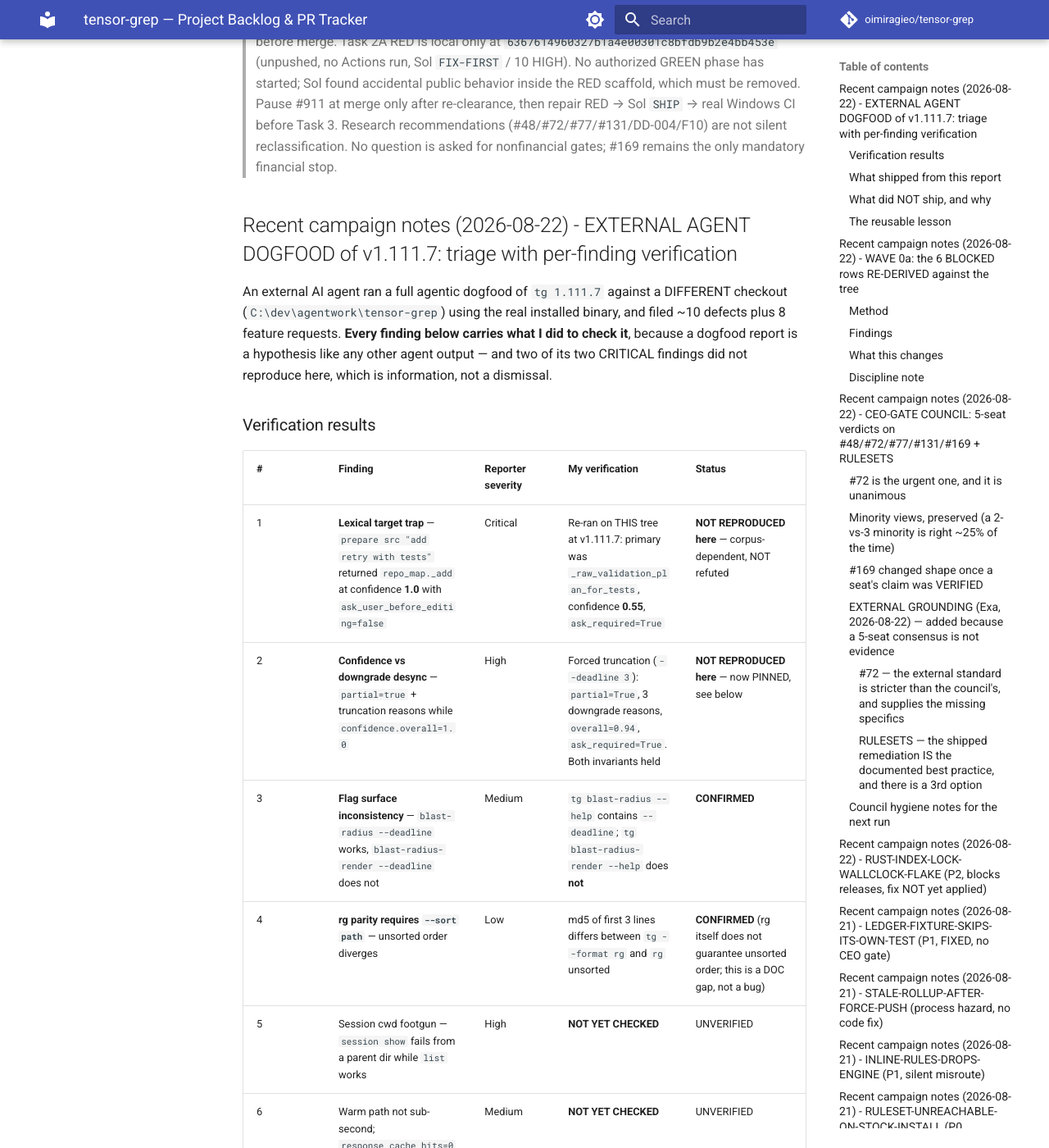
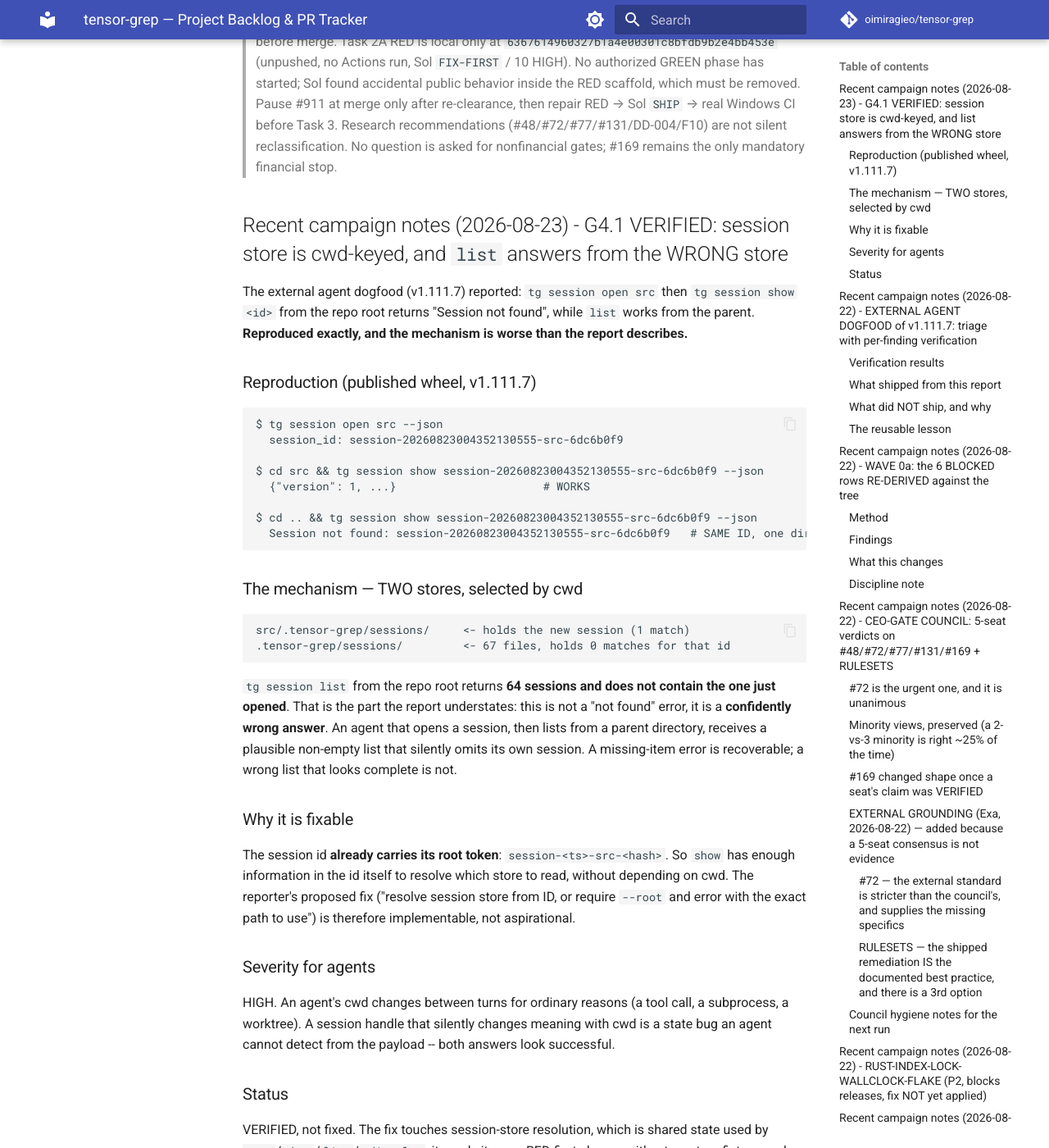
Before and after one commit to oimiragieo/tensor-grep, an MkDocs documentation site: the page built from docs/BACKLOG.md, in a window 1280 px wide and 1400 px high, scrolled down 1265 px. Shown: the whole window at 82% size. Built offline with MkDocs 1.6.1 and Material for MkDocs 9.7.7, drawn with Linux system fonts in a browser that asks for light colours; comment, search, counter and statistics services are not loaded; some of the changed text lies outside the part shown.

Commit message:
docs: G4.1 VERIFIED -- session store is cwd-keyed and `list` answers from the WRONG store
Third of the external dogfood's five UNVERIFIED findings, now verified against the
published v1.111.7 wheel. REPRODUCED exactly, and the mechanism is WORSE than reported.

REPRODUCTION (same session id, one directory apart):
  tg session open src            -> session-20260823004352130555-src-6dc6b0f9
  cd src && tg session show <id> -> {"version": 1, ...}          WORKS
  cd ..  && tg session show <id> -> Session not found: <id>      SAME ID

MECHANISM: there are TWO stores, selected by cwd.
  src/.tensor-grep/sessions/   holds the id (1 match)
  .tensor-grep/sessions/       67 files, 0 matches

So `tg session list` from the repo root returns 64 sessions and DOES NOT CONTAIN the one
just opened. That is the part the report understates: this is not a "not found" error,
it is a CONFIDENTLY WRONG ANSWER. A missing-item error is recoverable; a plausible
non-empty list that silently omits your own session is not -- and an agent cannot detect
it from the payload, because both answers look successful.

Severity HIGH for agents specifically: an agent's cwd changes between turns for ordinary
reasons (a tool call, a subprocess, a worktree). A session handle whose meaning silently
depends on cwd is state corruption the caller cannot see.

FIXABLE, and the reporter's proposed fix is implementable rather than aspirational: the
session id ALREADY embeds its root token (`session-<ts>-src-<hash>`), so `show` has
enough information to resolve the store without consulting cwd.

VERIFIED, NOT FIXED -- deliberately. The fix touches session-store resolution, shared by
open/show/list/edit-plan, and must not silently re-point existing sessions. It needs its
own RED-first change with a two-store fixture, not a patch smuggled into an unrelated
branch.

GATES.md G4.1 is checked with this evidence. The ledger still reports 16 unmet because
the checker only counts gates whose CHECK command passes, and G4.1 is manual -- the
checker being stricter than my checkbox is correct, and I am not going to weaken it to
make the count look better.

Co-Authored-By: Claude Opus 5 (1M context) <noreply@anthropic.com>

````diff
--- a/docs/BACKLOG.md
+++ b/docs/BACKLOG.md
@@ -46,6 +46,57 @@
 >
 
 
+
+## Recent campaign notes (2026-08-23) - G4.1 VERIFIED: session store is cwd-keyed, and `list` answers from the WRONG store
+
+The external agent dogfood (v1.111.7) reported: `tg session open src` then `tg session show <id>`
+from the repo root returns "Session not found", while `list` works from the parent. **Reproduced
+exactly, and the mechanism is worse than the report describes.**
+
+### Reproduction (published wheel, v1.111.7)
+
+```
+$ tg session open src --json
+  session_id: session-20260823004352130555-src-6dc6b0f9
+
+$ cd src && tg session show session-20260823004352130555-src-6dc6b0f9 --json
+  {"version": 1, ...}                      # WORKS
+
+$ cd .. && tg session show session-20260823004352130555-src-6dc6b0f9 --json
+  Session not found: session-20260823004352130555-src-6dc6b0f9   # SAME ID, one dir up
+```
+
+### The mechanism — TWO stores, selected by cwd
+
+```
+src/.tensor-grep/sessions/     <- holds the new session (1 match)
+.tensor-grep/sessions/         <- 67 files, holds 0 matches for that id
+```
+
+`tg session list` from the repo root returns **64 sessions and does not contain the one just
+opened**. That is the part the report understates: this is not a "not found" error, it is a
+**confidently wrong answer**. An agent that opens a session, then lists from a parent directory,
+receives a plausible non-empty list that silently omits its own session. A missing-item error is
+recoverable; a wrong list that looks complete is not.
+
+### Why it is fixable
+
+The session id **already carries its root token**: `session-<ts>-src-<hash>`. So `show` has enough
+information in the id itself to resolve which store to read, without depending on cwd. The reporter's
+proposed fix ("resolve session store from ID, or require `--root` and error with the exact path to
+use") is therefore implementable, not aspirational.
+
+### Severity for agents
+
+HIGH. An agent's cwd changes between turns for ordinary reasons (a tool call, a subprocess, a
+worktree). A session handle that silently changes meaning with cwd is a state bug an agent cannot
+detect from the payload -- both answers look successful.
+
+### Status
+
+VERIFIED, not fixed. The fix touches session-store resolution, which is shared state used by
+`open`/`show`/`list`/`edit-plan`; it needs its own RED-first change with a two-store fixture, and
+must not silently re-point existing sessions. Filed rather than patched inside an unrelated branch.
 
 ## Recent campaign notes (2026-08-22) - EXTERNAL AGENT DOGFOOD of v1.111.7: triage with per-finding verification
 
````
Also changed, not shown: GATES.md (added, +103 -0 lines).
